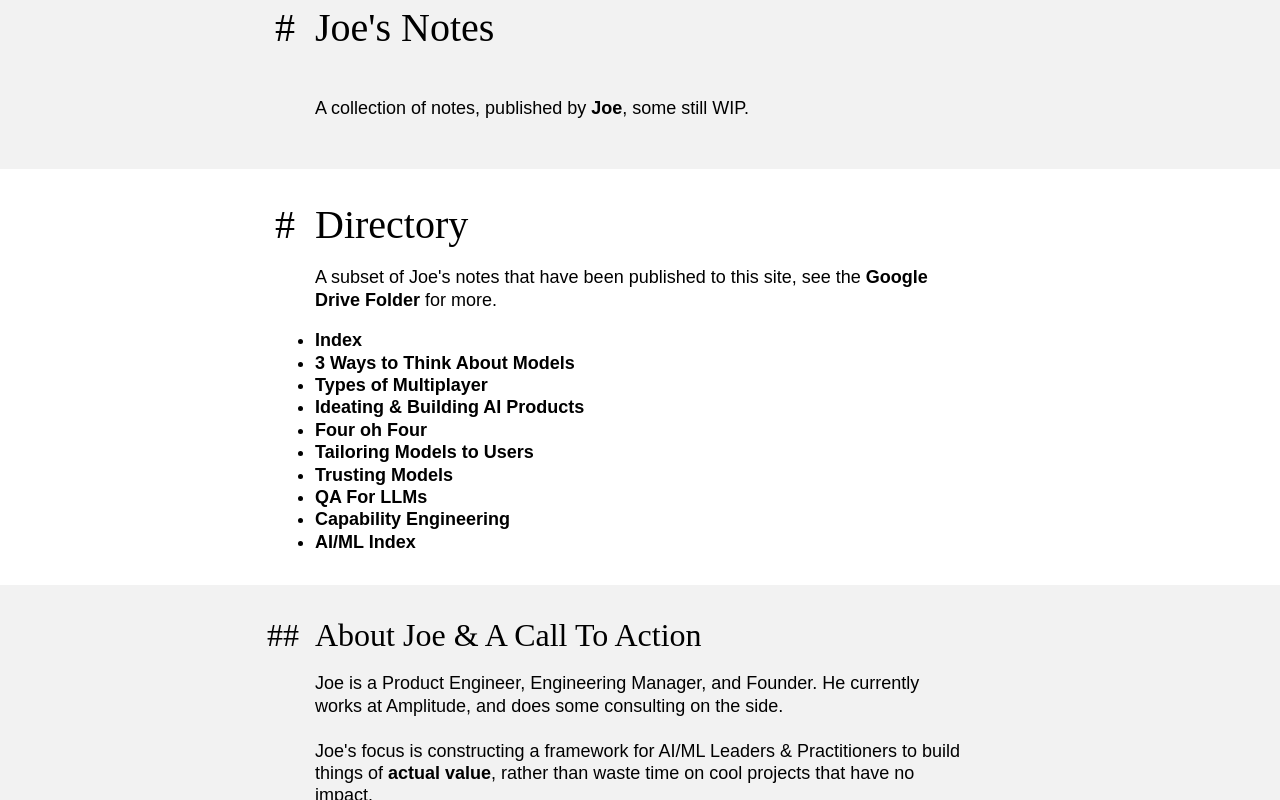
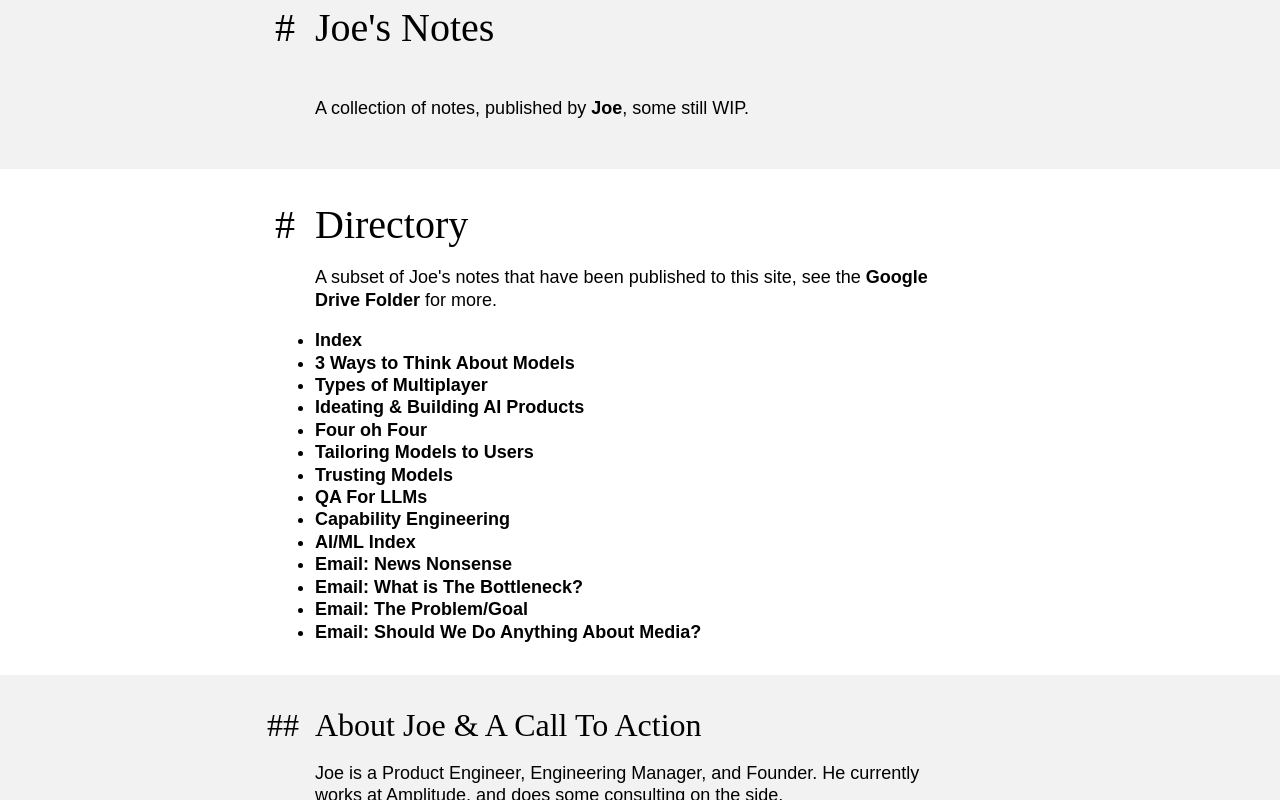
Before and after one commit to ISNIT0/joe-blog, a Next.js app: page /directory in a window 1280 px wide. Built offline with nearby package versions, Linux system fonts and the light colour scheme.

Commit message:
Add email articles

```diff
--- a/articles.ts
+++ b/articles.ts
@@ -87,4 +87,36 @@ export const articles: Article[] = [
     publishedAt: "18th March, 2023",
     whatsAppUrl: "https://chat.whatsapp.com/H4rmV1S0qme0yzpmoSDl5N",
   },
+  {
+    title: "Email: News Nonsense",
+    slug: "email-news-nonsense",
+    docUrl:
+      "https://docs.google.com/document/d/1G2Vsd6ix3qbtFwT9TJohHeuGsdr7WrbysJs1qrj61xA/edit#",
+    publishedAt: "18th March, 2023",
+    whatsAppUrl: "https://chat.whatsapp.com/H4rmV1S0qme0yzpmoSDl5N",
+  },
+  {
+    title: "Email: What is The Bottleneck?",
+    slug: "email-what-is-the-bottleneck",
+    docUrl:
+      "https://docs.google.com/document/d/1PfXHaA6ENNd_XZ2Gglh9hGfKpflNwdGlVr0k_jzHJkg/edit",
+    publishedAt: "18th March, 2023",
+    whatsAppUrl: "https://chat.whatsapp.com/H4rmV1S0qme0yzpmoSDl5N",
+  },
+  {
+    title: "Email: The Problem/Goal",
+    slug: "email-the-problem-goal",
+    docUrl:
+      "https://docs.google.com/document/d/1vvjg40rXcZN2jk2hkb6d1I5a_UOydvwi1wfc01jN4Zo/edit#",
+    publishedAt: "18th March, 2023",
+    whatsAppUrl: "https://chat.whatsapp.com/H4rmV1S0qme0yzpmoSDl5N",
+  },
+  {
+    title: "Email: Should We Do Anything About Media?",
+    slug: "email-should-we-do-anything-about-media",
+    docUrl:
+      "https://docs.google.com/document/d/1FHQeXTbQBNpi8_Qo8-RBRHlpgnxCx0StwPqqm03Lr4c/edit",
+    publishedAt: "18th March, 2023",
+    whatsAppUrl: "https://chat.whatsapp.com/H4rmV1S0qme0yzpmoSDl5N",
+  },
 ];
```
